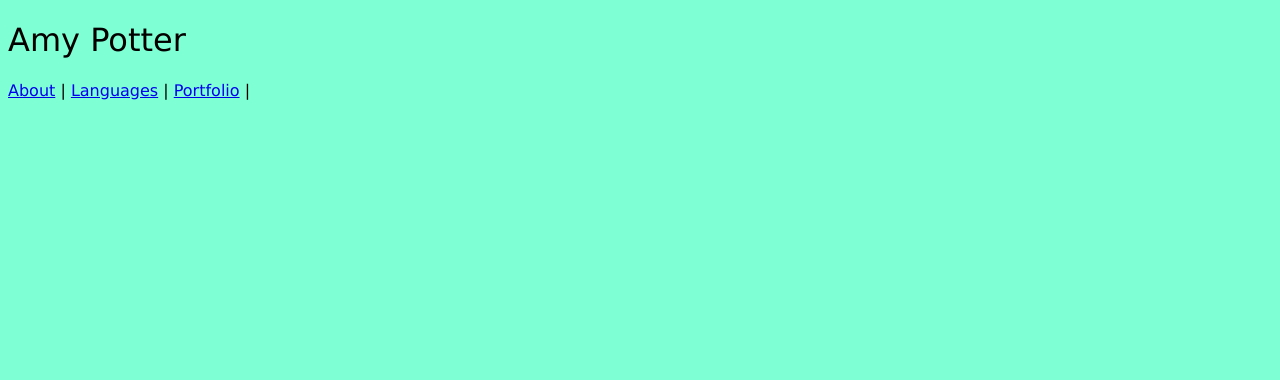
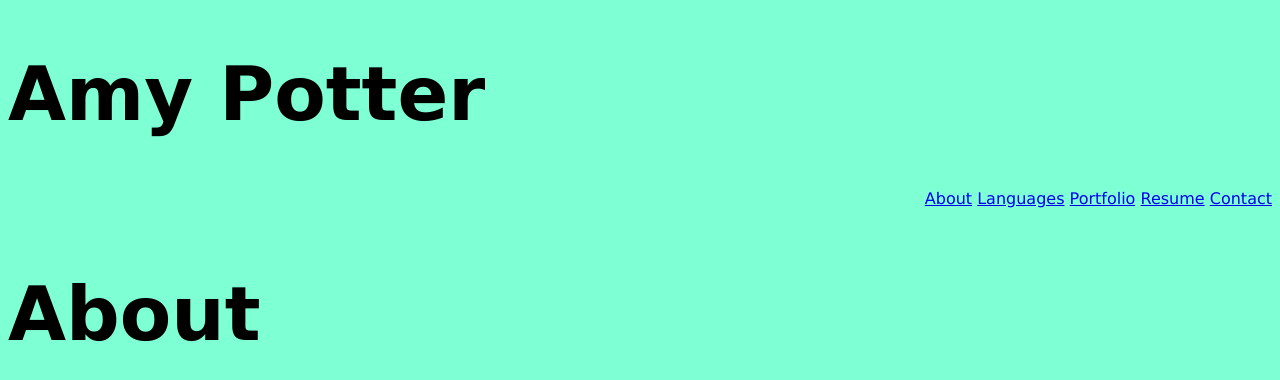
Before and after one commit to potte463/Portfolio, a plain HTML site: page index.html in a window 1280 px wide. Drawn offline with Linux system fonts and the light colour scheme.

Commit message:
added HTML nav and main, added flex to nav in css

```diff
--- a/assets/style.css
+++ b/assets/style.css
@@ -3,5 +3,9 @@ background-color: aquamarine;
 font-family: Verdana, Geneva, Tahoma, sans-serif;
 }
 h1 {
-  font-weight:500;
+  font-size: 75px;
 }
+.nav {
+  display: flex;
+  justify-content: right;
+}
--- a/index.html
+++ b/index.html
@@ -9,21 +9,41 @@
   <title>Document</title>
 </head>
 
-<header>
+<body>
 
-  <h1>Amy Potter</h1>
+  <header>
 
-</header>
+    <h1>Amy Potter</h1>
 
-<nav>
+  </header>
 
-  <a href="/about/">About</a> |
-  <a href="/lang/">Languages</a> |
-  <a href="/portfolio/">Portfolio<a> |
+  <div class="nav">
 
-</nav>
+    <nav>
 
-<body>
+      <a href="/about/">About</a>
+      <a href="/lang/">Languages</a>
+      <a href="/portfolio/">Portfolio<a>
+      <a href="/resume/">Resume</a>
+      <a href="/contact/">Contact</a>
+
+      </nav>
+
+  </div>
+
+  <main>
+    <section class="about">
+      <h1>About</h1>
+
+
+    </section>
+
+
+
+
+
+
+  </main>
 
 </body>
 
```
Also changed, not shown: assets/images/300x200png.png (added).
